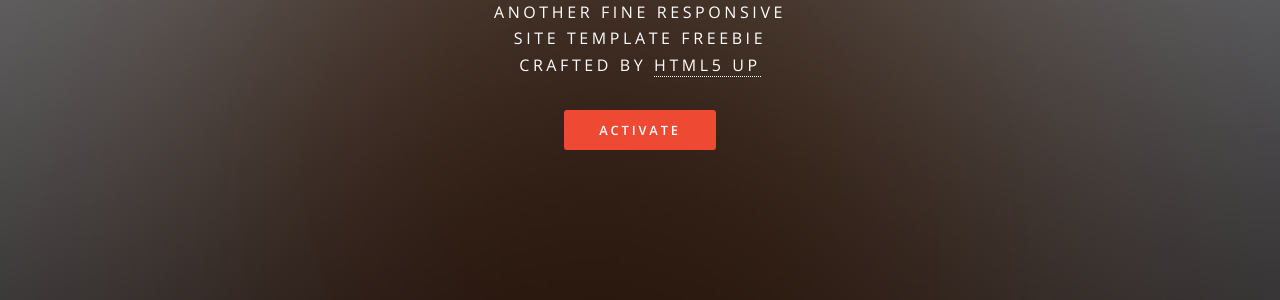
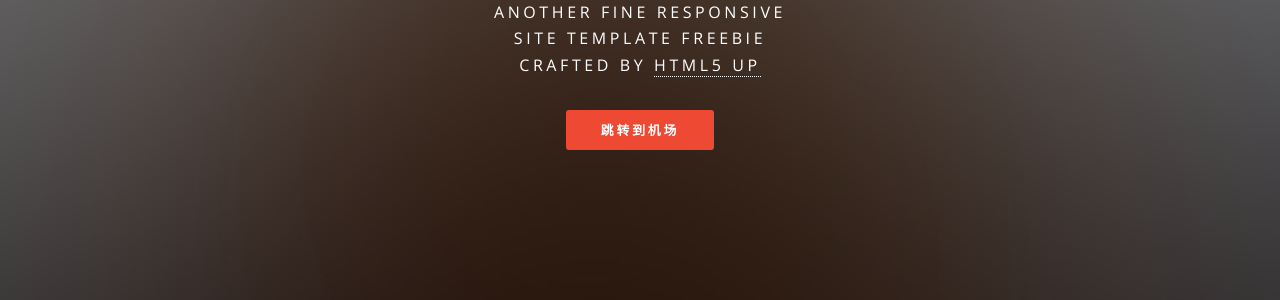
Before and after one commit to gofuckgfw/gofuckgfw, a Jekyll site: the page built from index.html, in a window 1280 px wide and 900 px high. Shown: the part 420-720 px from the top of the window. Built offline with Jekyll 4.4.1, drawn with Linux system fonts in a browser that asks for light colours.

Commit message:
Update index.html

```diff
--- a/index.html
+++ b/index.html
@@ -7,7 +7,7 @@
 							<h2>{{ site.title }}</h2>
 							<p>{{ site.description | markdownify }}</p>
 							<ul class="actions">
-								<li><a href="#" class="button special">Activate</a></li>
+								<li><a href="#" class="button special">跳转到机场</a></li>
 							</ul>
 						</div>
 						<a href="#one" class="more scrolly">Learn More</a>
```
